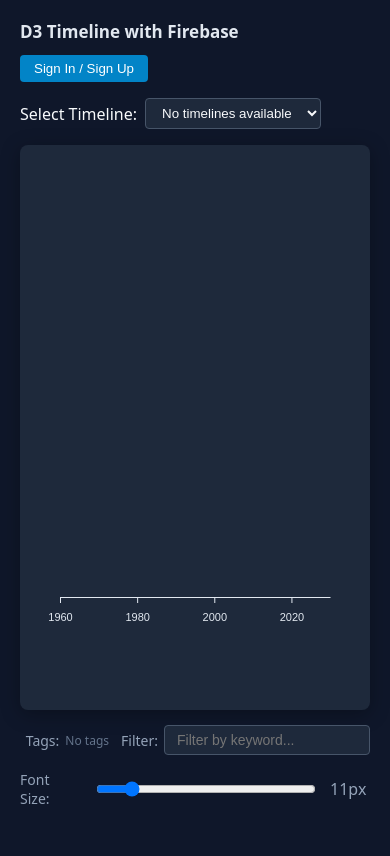
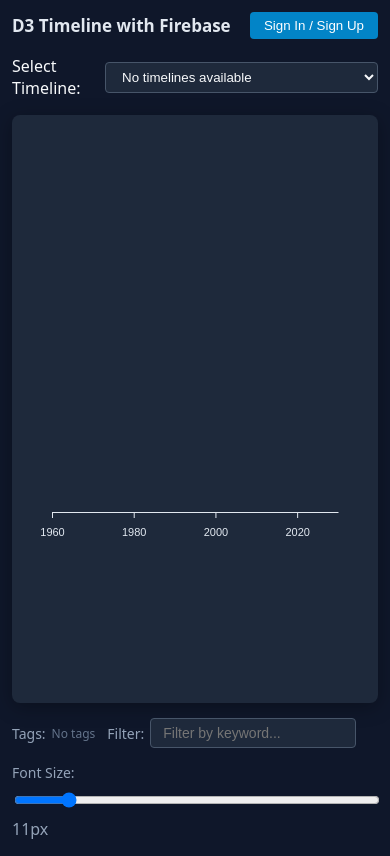
Before and after one commit to grumfellow/timeline, a website built with Vite: page index.html in a window 390 px wide. Built offline with nearby package versions, Linux system fonts and the light colour scheme; some packages are replaced by stand-ins of ours; no server answers; the database is empty.

Commit message:
Improve mobile layout for timeline container and controls

```diff
--- a/index.html
+++ b/index.html
@@ -16,18 +16,86 @@
       box-sizing: border-box;
       display: flex;
       flex-direction: column;
-      height: calc(100vh - 40px);
+      min-height: 100vh;
+      height: auto;
     }
 
     #timeline-container {
       width: 100%;
       flex: 1 1 auto;
       min-height: 250px;
+      height: 45vh;
       background: #1e293b;
       border-radius: 8px;
       overflow: hidden;
       box-shadow: 0 4px 20px rgba(0, 0, 0, 0.3);
       cursor: grab;
+    }
+
+    .timeline-controls {
+      display: flex;
+      gap: 8px;
+      align-items: center;
+      flex-wrap: wrap;
+    }
+
+    .font-size-control {
+      width: 100%;
+      display: flex;
+      align-items: center;
+      gap: 12px;
+      flex-wrap: wrap;
+    }
+
+    #fontSizeSlider {
+      width: 220px;
+      max-width: 100%;
+    }
+
+    @media (max-width: 768px) {
+      body {
+        margin: 12px;
+      }
+
+      .timeline-picker,
+      .timeline-controls,
+      .font-size-control {
+        flex-direction: column;
+        align-items: stretch;
+      }
+
+      .timeline-picker > div,
+      .timeline-controls > *,
+      .font-size-control > * {
+        width: 100%;
+      }
+
+      .timeline-picker {
+        gap: 8px;
+      }
+
+      .timeline-controls {
+        gap: 12px;
+      }
+
+      .font-size-control {
+        gap: 8px;
+      }
+
+      #timeline-container {
+        height: 50vh;
+      }
+
+      #timelineSelect,
+      #keywordFilterInput,
+      #fontSizeSlider {
+        width: 100%;
+      }
+
+      .timeline-controls button,
+      .timeline-picker button {
+        width: 100%;
+      }
     }
 
     #timeline-container:active {
@@ -162,9 +230,9 @@
   </div>
 
   <!-- Font size control -->
-  <div style="margin-bottom: 16px; display: flex; align-items: center; gap: 12px;">
-    <label for="fontSizeSlider" style="color: #94a3b8; font-size: 14px;">Font Size:</label>
-    <input id="fontSizeSlider" type="range" min="9" max="24" step="1" value="11" style="width: 220px;" />
+  <div class="font-size-control" style="margin-bottom: 16px;">
+    <label for="fontSizeSlider" style="color: #94a3b8; font-size: 14px; white-space: nowrap;">Font Size:</label>
+    <input id="fontSizeSlider" type="range" min="9" max="24" step="1" value="11" />
     <span id="fontSizeValue" style="color: #94a3b8; width: 40px; text-align: left;">11px</span>
   </div>
 
```
